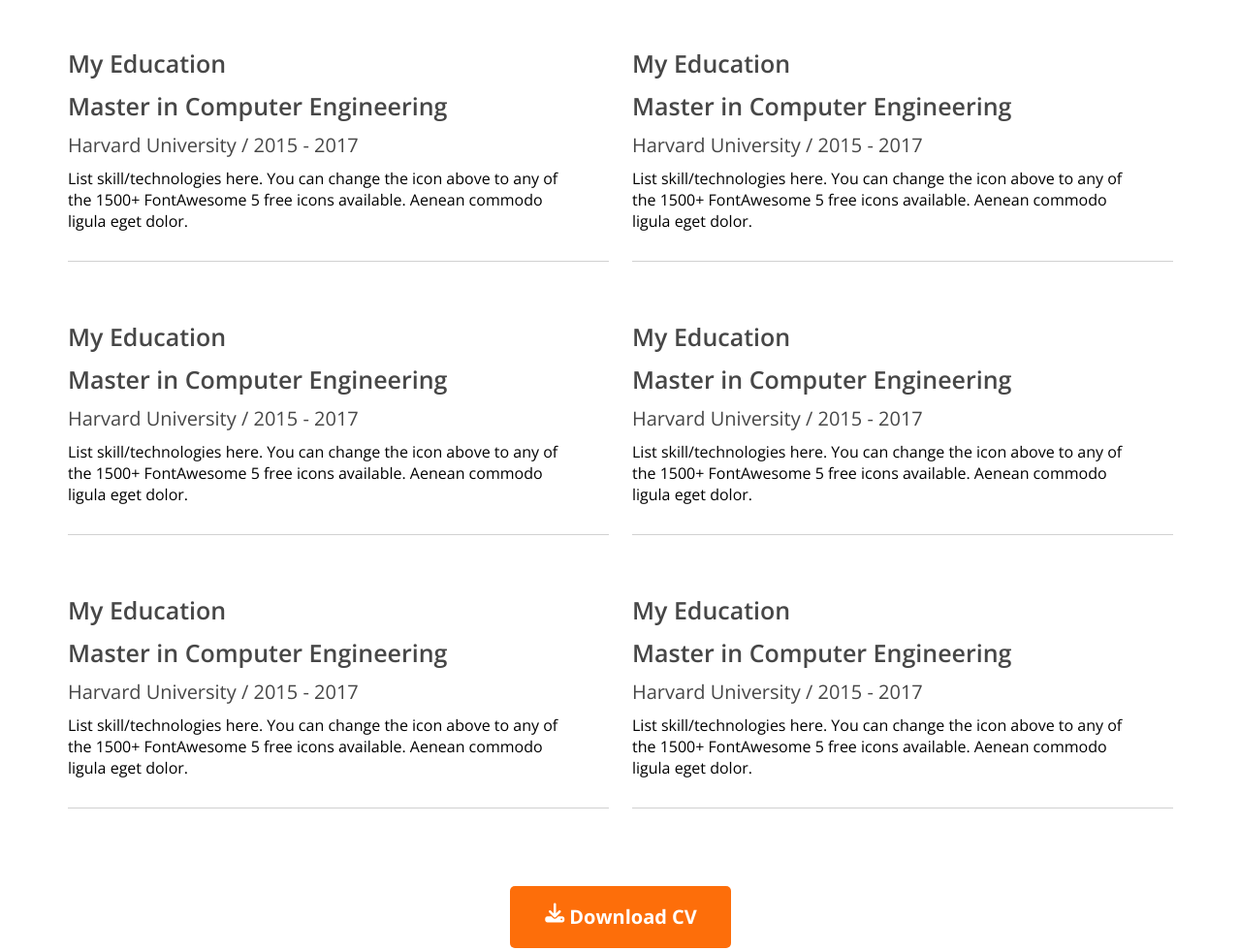
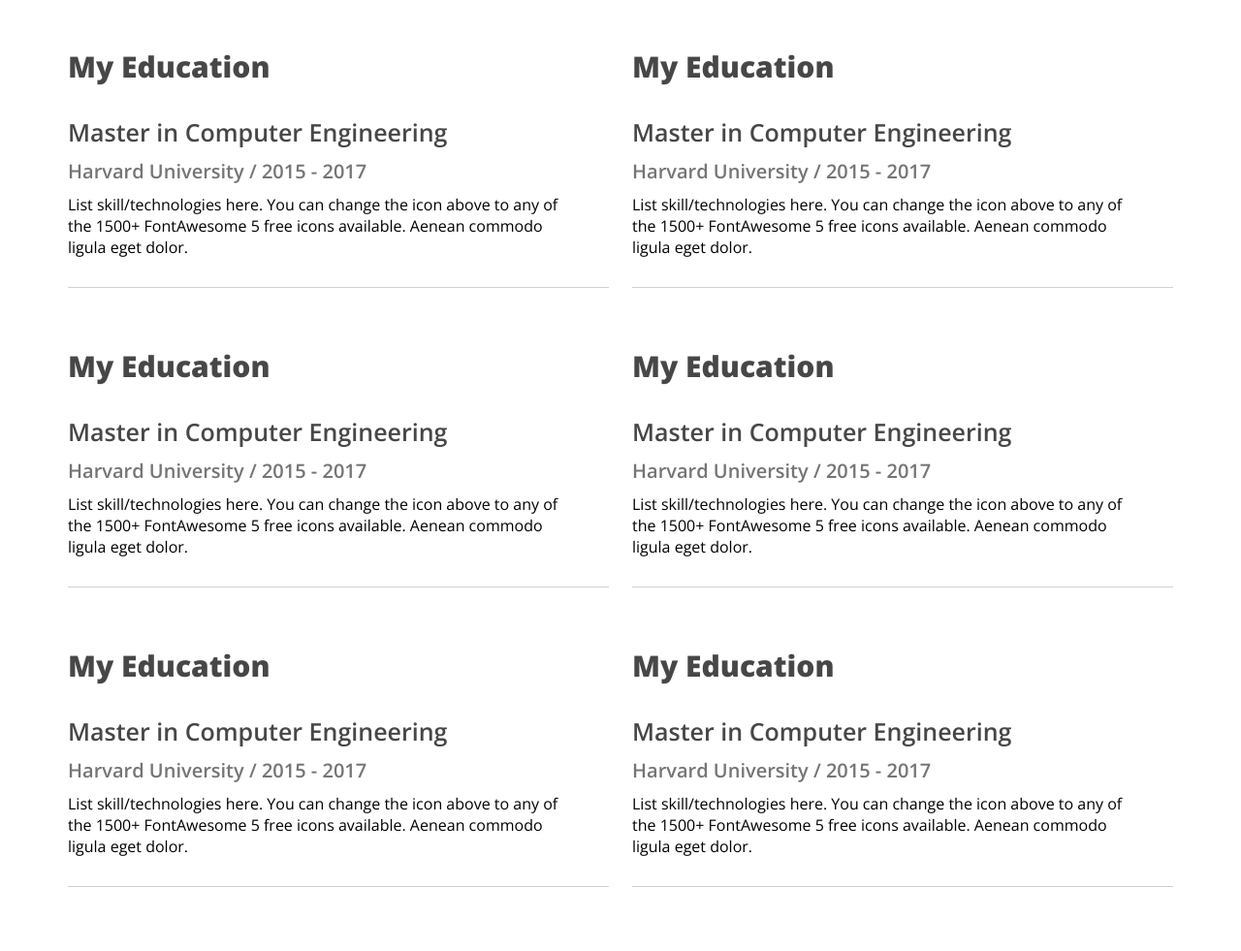
Before and after one commit to tanjimul755/my-first-porfolio, a plain HTML site: page index.html in a window 1280 px wide. Shown: the part 2520-3501 px from the top of the page at 97% size. Drawn offline with nearby package versions, Linux system fonts and the light colour scheme.

Commit message:
Fixed some css & completed the summary section

```diff
--- a/css/style.css
+++ b/css/style.css
@@ -263,9 +263,13 @@ nav ul li, a{
     margin-bottom: 30px;
 }
 .col-item h5 {
+    font-size: 20px;
+    font-weight: 600;
+    color: #757575;
     margin-bottom: 10px;
+
 }
-.col-item h3 {
+.col-item :nth-child(2) {
     font-size: 25px;
     font-weight: 600;
     color: #474747;
--- a/index.html
+++ b/index.html
@@ -126,7 +126,7 @@
 
                     <h3>My Education</h3>
                     <h3>Master in Computer Engineering</h3>
-                    <h5 class="heading-3">Harvard University / 2015 - 2017</h5>
+                    <h5>Harvard University / 2015 - 2017</h5>
                     <p>List skill/technologies here. You can change the icon above
                         to any of the 1500+ FontAwesome 5 free icons available. Aenean commodo ligula eget dolor.</p>
 
@@ -137,7 +137,7 @@
 
                     <h3>My Education</h3>
                     <h3>Master in Computer Engineering</h3>
-                    <h5 class="heading-3">Harvard University / 2015 - 2017</h5>
+                    <h5>Harvard University / 2015 - 2017</h5>
                     <p>List skill/technologies here. You can change the icon above
                         to any of the 1500+ FontAwesome 5 free icons available. Aenean commodo ligula eget dolor.</p>
 
@@ -147,7 +147,7 @@
 
                     <h3>My Education</h3>
                     <h3>Master in Computer Engineering</h3>
-                    <h5 class="heading-3">Harvard University / 2015 - 2017</h5>
+                    <h5>Harvard University / 2015 - 2017</h5>
                     <p>List skill/technologies here. You can change the icon above
                         to any of the 1500+ FontAwesome 5 free icons available. Aenean commodo ligula eget dolor.</p>
 
@@ -161,7 +161,7 @@
 
                     <h3>My Education</h3>
                     <h3>Master in Computer Engineering</h3>
-                    <h5 class="heading-3">Harvard University / 2015 - 2017</h5>
+                    <h5>Harvard University / 2015 - 2017</h5>
                     <p>List skill/technologies here. You can change the icon above
                         to any of the 1500+ FontAwesome 5 free icons available. Aenean commodo ligula eget dolor.</p>
 
@@ -171,7 +171,7 @@
 
                     <h3>My Education</h3>
                     <h3>Master in Computer Engineering</h3>
-                    <h5 class="heading-3">Harvard University / 2015 - 2017</h5>
+                    <h5>Harvard University / 2015 - 2017</h5>
                     <p>List skill/technologies here. You can change the icon above
                         to any of the 1500+ FontAwesome 5 free icons available. Aenean commodo ligula eget dolor.</p>
 
@@ -181,7 +181,7 @@
 
                     <h3>My Education</h3>
                     <h3>Master in Computer Engineering</h3>
-                    <h5 class="heading-3">Harvard University / 2015 - 2017</h5>
+                    <h5>Harvard University / 2015 - 2017</h5>
                     <p>List skill/technologies here. You can change the icon above
                         to any of the 1500+ FontAwesome 5 free icons available. Aenean commodo ligula eget dolor.</p>
 
```
